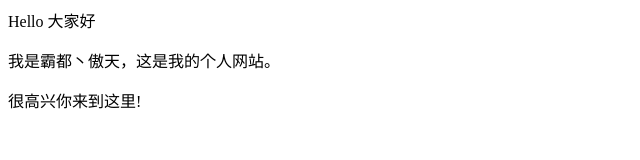
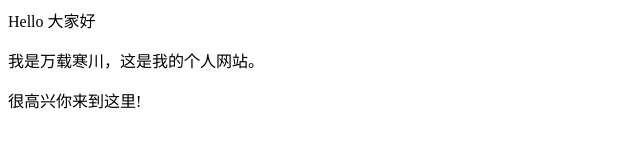
Before and after one commit to bxmydt/bxmydt.github.io, a plain HTML site: page index.html in a window 1280 px wide. Shown: the whole page, without its empty margins (0-640 px from the left). Drawn offline with Linux system fonts and the light colour scheme.

Commit message:
Update index.html

```diff
--- a/index.html
+++ b/index.html
@@ -1,3 +1,3 @@
 <p>Hello 大家好</p>
-<p>我是霸都丶傲天，这是我的个人网站。 </p>
+<p>我是万载寒川，这是我的个人网站。 </p>
 <p>很高兴你来到这里!</p>
```
